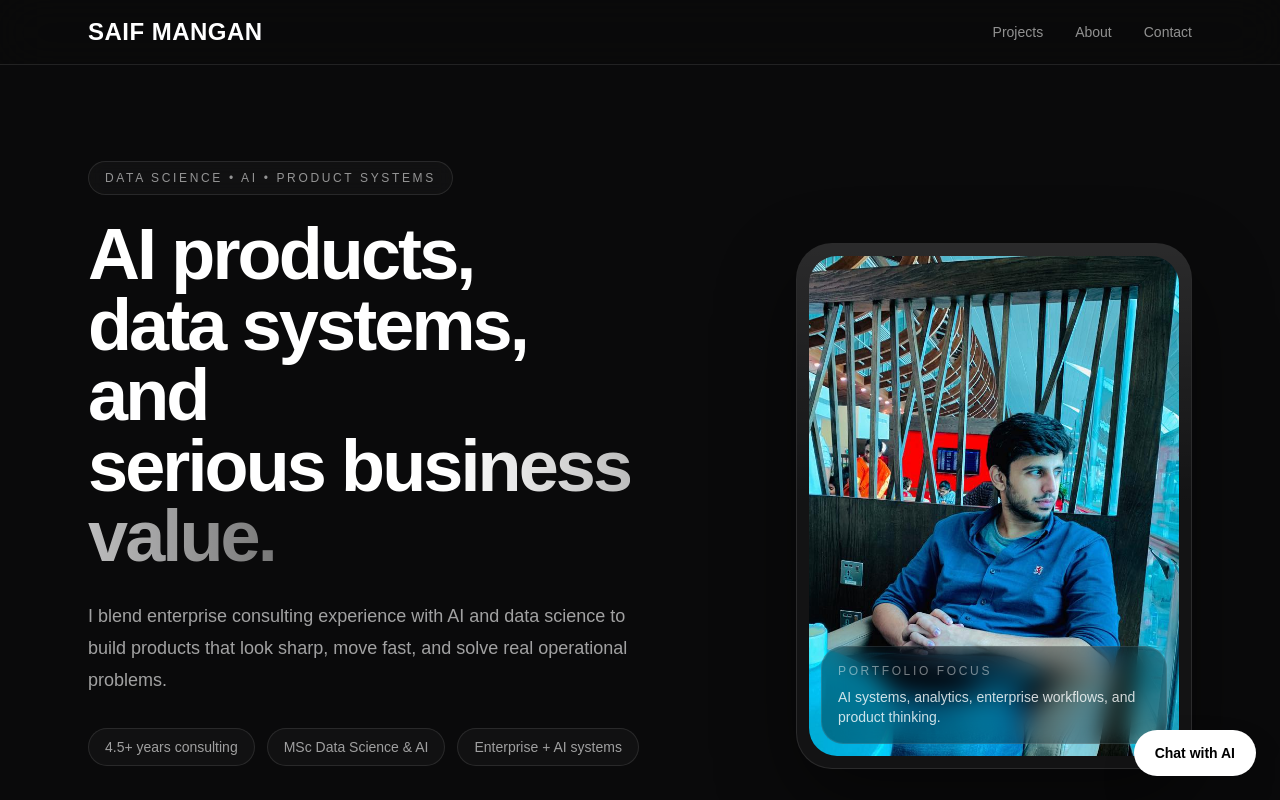
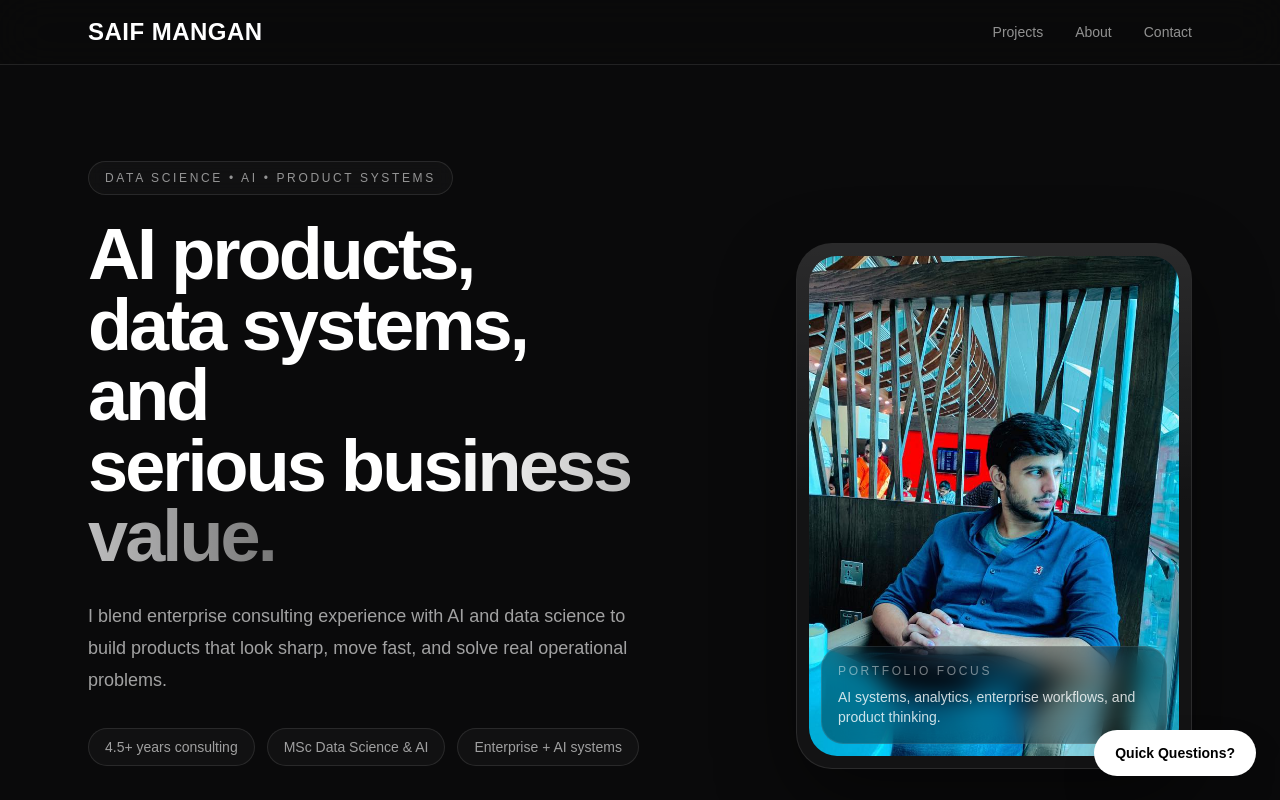
Before and after one commit to saifmangan/saif-portfolio, a Next.js app: page / in a window 1280 px wide. Shown: the top 800 px of the page. Built offline with nearby package versions, Linux system fonts and the light colour scheme.

Commit message:
AddV4  portfolio AI assistant

```diff
--- a/app/page.tsx
+++ b/app/page.tsx
@@ -338,7 +338,7 @@ export default function Home() {
         onClick={() => setIsChatOpen((prev) => !prev)}
         className="fixed bottom-6 right-6 z-30 rounded-full border border-white/10 bg-white px-5 py-3 text-sm font-semibold text-black shadow-2xl transition hover:-translate-y-0.5 hover:opacity-95"
       >
-        {isChatOpen ? "Close Assistant" : "Chat with AI"}
+        {isChatOpen ? "Close Assistant" : "Quick Questions?"}
       </button>
 
       {isChatOpen && (
```
